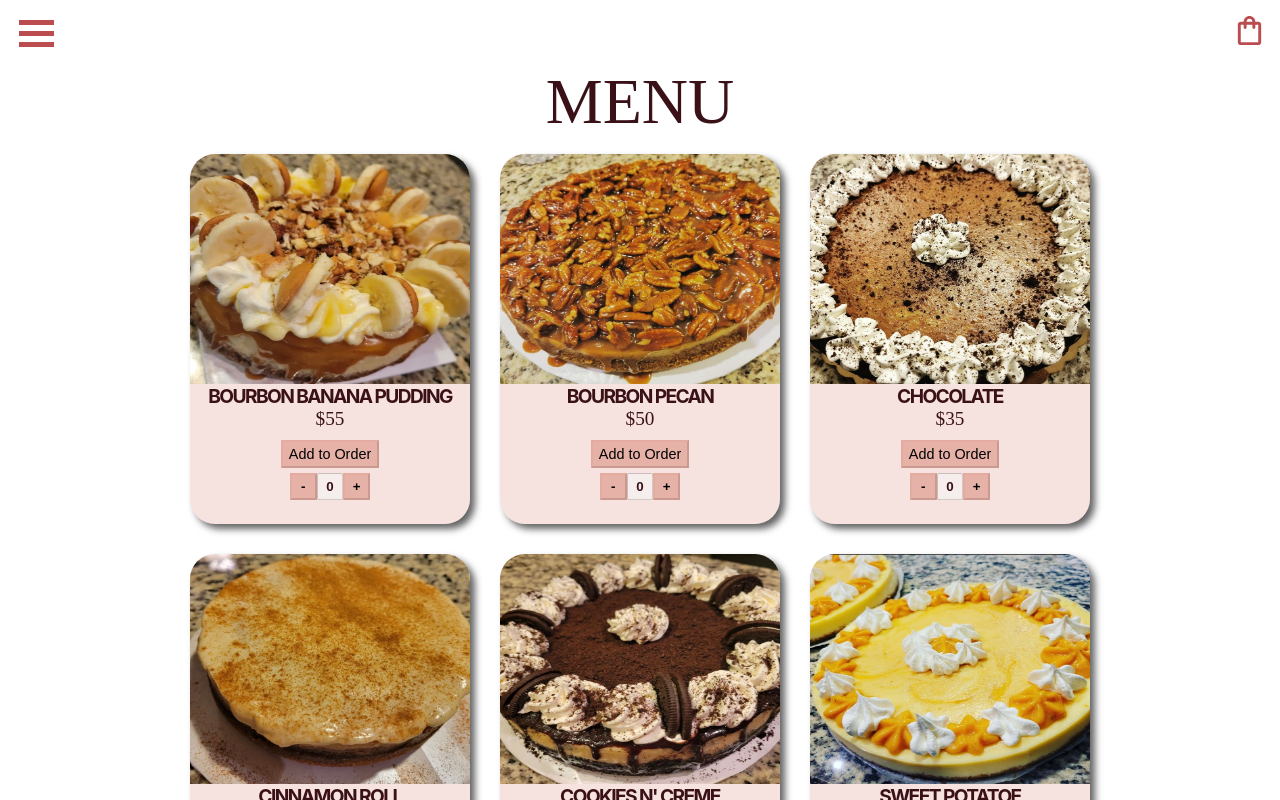
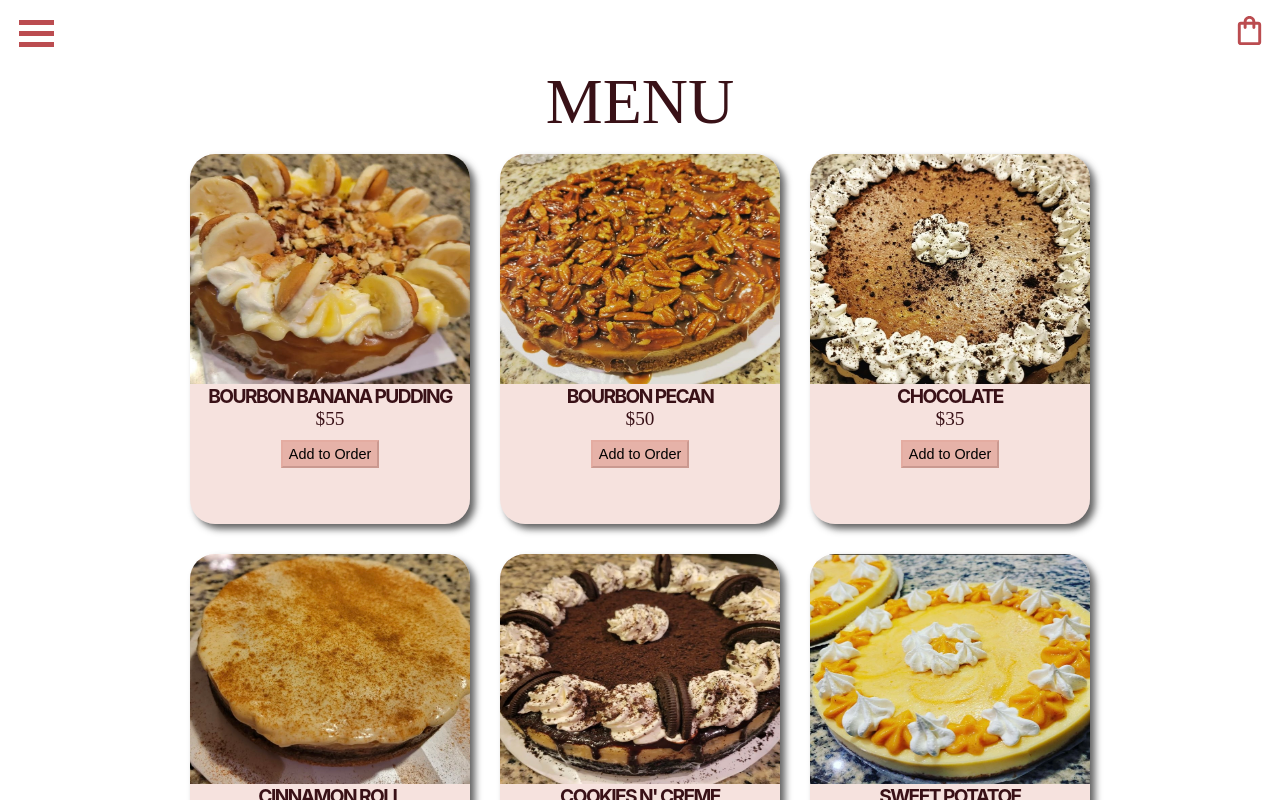
Before and after one commit to a-cole55/cheesecakes2.0, a React (Create React App) app: page /menu in a window 1280 px wide. Shown: the top 800 px of the page. Built offline with nearby package versions, Linux system fonts and the light colour scheme; a web font is replaced by a local one.

Commit message:
added conditional rendering for increase/decrease quantity

```diff
--- a/src/components/Cheesecake.js
+++ b/src/components/Cheesecake.js
@@ -2,9 +2,16 @@ import { useState } from "react";
 
 export default function Cheesecake(props){
     const [quantity, setQuantity] = useState(0);
+    const [addQuantity, setAddQuantity] = useState(false)
+
+    function quantityDisplay(){
+        return(
+            setAddQuantity(!addQuantity),
+            setQuantity(0)
+        )};
 
     function addItem(){
-        setQuantity(quantity < 10 ? quantity + 1: quantity)
+        setQuantity(quantity < 10 ? quantity + 1 : quantity)
     }
 
     function removeItem(){
@@ -16,12 +23,13 @@ export default function Cheesecake(props){
                 <img src={props.img} alt=""></img>
                 <h3>{props.title}</h3>
                 <span id="price">{props.price}</span>
-                <button id="order" onClick={quantity}>Add to Order</button>
-                <div id="quantity">
-                    <button id="remove" onClick={removeItem}>-</button>
-                    <input disabled id="qtyCount" value={quantity}></input>
-                    <button id="add" onClick={addItem}>+</button>
-                </div>
+                <button id="order" onClick={quantityDisplay}>Add to Order</button>
+                {addQuantity &&
+                    <div id="quantity">
+                        <button id="remove" onClick={removeItem}>-</button>
+                        <input disabled id="qtyCount" value={quantity}></input>
+                        <button id="add" onClick={addItem}>+</button>
+                    </div>}
         </div>
     )
 }
--- a/src/components/Header.js
+++ b/src/components/Header.js
@@ -1,4 +1,3 @@
-// import ShoppingBagIcon from '@mui/icons-material/ShoppingBag';
 import LocalOfferIcon from '@mui/icons-material/LocalOffer';
 import ShoppingBagOutlinedIcon from '@mui/icons-material/ShoppingBagOutlined';
 // import logo from "../assets/default-monochrome.svg";
@@ -7,7 +6,7 @@ import {Link} from "react-router-dom";
 
 export default function Header(props) {
     let quantity = props.cartQuantity[0];
-    // let quantity = 99
+    // let quantity = 9
 
     return(
         <header className="App-header">
@@ -32,7 +31,7 @@ export default function Header(props) {
       {/* <img src={logo} alt="logo" /> */}
       <div className="actions">
         <ShoppingBagOutlinedIcon className='shop' fontSize='large'/>
-        {/* conditioal statement if over 9 make 9+ & if equal to 0 don't display*/}
+        {/* conditional statement if over 9 make 9+ & if equal to 0 don't display*/}
         {quantity > 0 &&
         <span id="cartQty">{quantity > 9 ? "9+" : quantity}</span>}
       </div>
--- a/src/pages/Menu.js
+++ b/src/pages/Menu.js
@@ -12,13 +12,14 @@ import Minis from "../assets/minis.jpg"
 
 
 
-export default function Menu(){
+export default function Menu(cartQuantity){
+    // alert(cartQuantity[0], cartQuantity[1])
     return(
         <div>
         <h1>Menu</h1>
         <div className="menu">
             <Cheesecake img={BananaPudding} alt="bourbon banana pudding cheesecake" title="Bourbon Banana Pudding" price="$55" />
-            <Cheesecake img={BourbonPecan} alt= "bourbon pecan pie cheesecake" title="Bourbon Pecan" price="$50" />
+            <Cheesecake img={BourbonPecan} alt= "bourbon pecan pie cheesecake" title="Bourbon Pecan" price="$50"/>
             <Cheesecake img={Chocolate} alt="chocolate cheesecake" title="Chocolate" price="$35" />
             <Cheesecake img={Cinnamon} alt="cinnamon roll cheesecake" title="Cinnamon Roll" price="$50" />
             <Cheesecake img={Cookies} alt="cookies and cream cheesecake" title="Cookies N' Creme" price="$45" />
```
